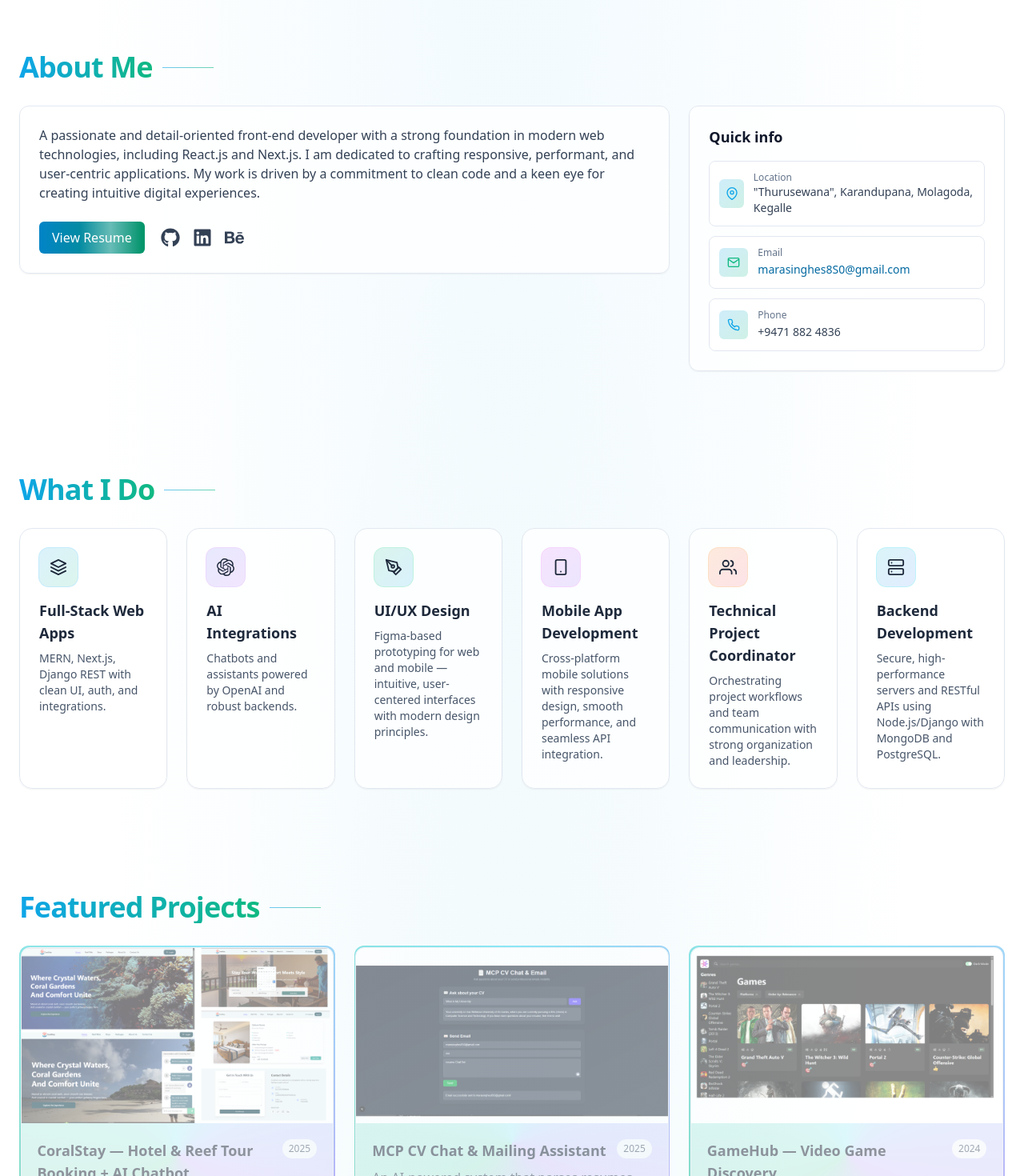
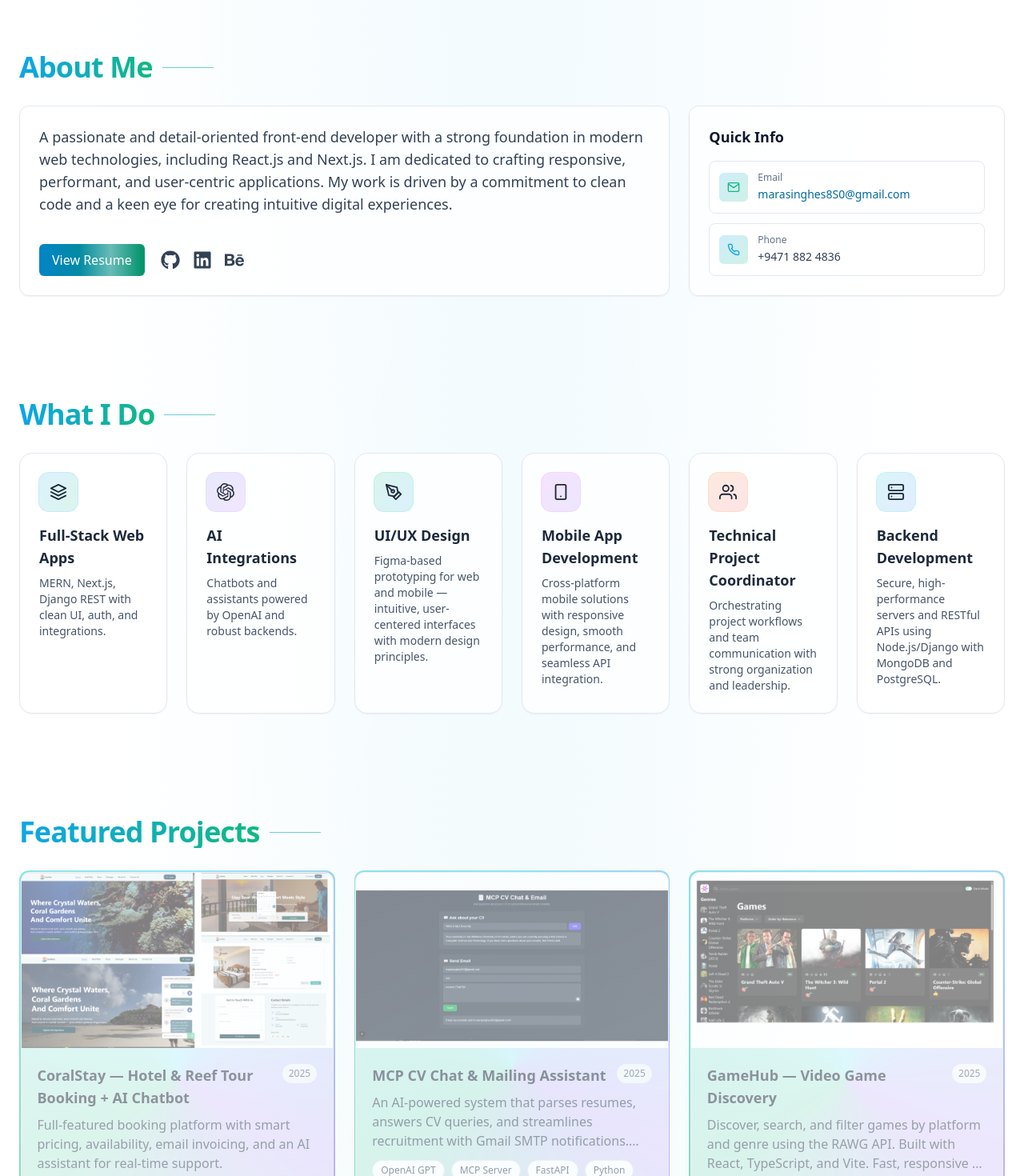
Before and after one commit to ChethanaMarasinghe/my-portfolio, a Next.js app: page / in a window 1280 px wide. Shown: the part 900-2370 px from the top of the page at 80% size. Built offline with nearby package versions, Linux system fonts and the light colour scheme.

Commit message:
ft about

```diff
--- a/components/About.jsx
+++ b/components/About.jsx
@@ -6,12 +6,14 @@ import { FiMapPin, FiMail, FiPhone } from "react-icons/fi";
 export default function About({ profile }) {
   return (
     <div className="grid gap-6 md:grid-cols-3">
-      {/* About text */}
+      {/* About text - Now with proper height control */}
       <Reveal className="md:col-span-2">
-        <div className="rounded-xl border border-slate-200 dark:border-slate-700 bg-white/70 dark:bg-slate-800/70 p-6 shadow-sm">
-          <p className="text-slate-700 dark:text-slate-300 whitespace-pre-line">
-            {profile.aboutLong}
-          </p>
+        <div className="rounded-xl border border-slate-200 dark:border-slate-700 bg-white/70 dark:bg-slate-800/70 p-6 shadow-sm h-full flex flex-col">
+          <div className="flex-1"> {/* This makes the text area grow to fill space */}
+            <p className="text-slate-700 dark:text-slate-300 whitespace-pre-line text-base md:text-lg leading-relaxed">
+              {profile.aboutLong}
+            </p>
+          </div>
 
           <div className="mt-6 flex flex-wrap items-center gap-4">
             <a
@@ -38,29 +40,18 @@ export default function About({ profile }) {
         </div>
       </Reveal>
 
-      {/* Quick info (more attractive) */}
+      {/* Quick info - Adjusted to match height */}
       <Reveal delay={0.05}>
-        <div className="rounded-xl border border-slate-200 dark:border-slate-700 bg-white/70 dark:bg-slate-800/70 p-6 shadow-sm">
-          <h3 className="font-semibold text-slate-900 dark:text-white text-lg">
-            Quick info
+        <div className="rounded-xl border border-slate-200 dark:border-slate-700 bg-white/70 dark:bg-slate-800/70 p-6 shadow-sm h-full">
+          <h3 className="font-semibold text-slate-900 dark:text-white text-lg mb-4">
+            Quick Info
           </h3>
-          <div className="mt-4 grid gap-3">
-            <div className="flex items-center gap-3 rounded-lg border border-slate-200 dark:border-slate-700 bg-white/80 dark:bg-slate-900/70 p-3">
-              <span className="grid h-9 w-9 place-items-center rounded-md bg-gradient-to-br from-sky-500/20 to-emerald-500/20 text-sky-500">
-                <FiMapPin />
-              </span>
-              <div className="min-w-0">
-                <p className="text-xs text-slate-500">Location</p>
-                <p className="text-sm font-medium text-slate-700 dark:text-slate-300 break-words">
-                  {profile.location}
-                </p>
-              </div>
-            </div>
+          <div className="space-y-3">
             <div className="flex items-center gap-3 rounded-lg border border-slate-200 dark:border-slate-700 bg-white/80 dark:bg-slate-900/70 p-3">
               <span className="grid h-9 w-9 place-items-center rounded-md bg-gradient-to-br from-sky-500/20 to-emerald-500/20 text-emerald-500">
                 <FiMail />
               </span>
-              <div className="min-w-0">
+              <div className="min-w-0 flex-1">
                 <p className="text-xs text-slate-500">Email</p>
                 <a className="text-sm font-medium text-sky-700 dark:text-sky-400 break-words hover:underline" href={`mailto:${profile.email}`}>
                   {profile.email}
@@ -71,7 +62,7 @@ export default function About({ profile }) {
               <span className="grid h-9 w-9 place-items-center rounded-md bg-gradient-to-br from-sky-500/20 to-emerald-500/20 text-sky-500">
                 <FiPhone />
               </span>
-              <div className="min-w-0">
+              <div className="min-w-0 flex-1">
                 <p className="text-xs text-slate-500">Phone</p>
                 <a className="text-sm font-medium text-slate-700 dark:text-slate-200 hover:underline" href={`tel:${profile.phone.replace(/\s+/g, "")}`}>
                   {profile.phone}
--- a/data/projects.js
+++ b/data/projects.js
@@ -45,7 +45,7 @@ export const PROJECTS = [
     linkedin:
       "https://www.linkedin.com/posts/chethana-marasinghe-8ab5a6311_react-reactquery-zustand-activity-7382733017510760448-HM9V?utm_source=share&utm_medium=member_desktop&rcm=ACoAAE9Jo4MBSKAjU6bL72hSJqi33O02s1yqL-U",
   },
-  year: "2024",
+  year: "2025",
 },
 
   // 4) Book Review Platform — image + GitHub + LinkedIn
@@ -77,7 +77,7 @@ export const PROJECTS = [
     linkedin:
       "https://www.linkedin.com/posts/chethana-marasinghe-8ab5a6311_jsp-mysql-webdevelopment-activity-7327677699634749440-8SXD?utm_source=share&utm_medium=member_desktop&rcm=ACoAAE9Jo4MBSKAjU6bL72hSJqi33O02s1yqL-U",
   },
-  year: "2023",
+  year: "2025",
 },
 
   // 6) Online Healthcare Platform — image + GitHub
@@ -91,7 +91,7 @@ export const PROJECTS = [
   links: {
     repo: "https://github.com/ChethanaMarasinghe/MyCare.git",
   },
-  year: "2023",
+  year: "2025",
 },
 
   // 7) AR Navigation — no image, LinkedIn only
@@ -101,12 +101,12 @@ export const PROJECTS = [
   description:
     "Web‑based AR navigation for campus landmarks using AR.js and Three.js with mobile‑friendly rendering.",
   technologies: ["AR.js", "Three.js", "WebXR", "WebGL", "JavaScript"],
-  image: "/Ar_Vr.png", // <- added image
+  image: "/Ar_Vr.png",
   links: {
     linkedin:
       "https://www.linkedin.com/posts/ravindukd_at-uwuexpo-2025-we-built-an-ar-navigation-ugcPost-7369949091054673920-mls3?utm_source=share&utm_medium=member_desktop&rcm=ACoAAE9Jo4MBSKAjU6bL72hSJqi33O02s1yqL-U",
   },
-  year: "2024",
+  year: "2025",
 },
 
   // 8) UI/UX: TBD READS — LinkedIn + Behance + image
--- a/data/site.js
+++ b/data/site.js
@@ -10,9 +10,9 @@ export const PROFILE = {
     "A results-driven Computer Science undergraduate building the future of web interaction through scalable full-stack systems, intelligent AI tools, and immersive AR technology.",
   aboutLong:
     "A passionate and detail-oriented front-end developer with a strong foundation in modern web technologies, including React.js and Next.js. I am dedicated to crafting responsive, performant, and user-centric applications. My work is driven by a commitment to clean code and a keen eye for creating intuitive digital experiences.",
+  location: "\"Thurusewana\",Karandupana, Molagoda,Kegalle",
   email: "marasinghes8S0@gmail.com",
   phone: "+9471 882 4836",
-  location: `"Thurusewana", Karandupana, Molagoda, Kegalle`,
   resumeUrl: "/resume.pdf",
   image: "/profile.jpg",
   social: {
```
